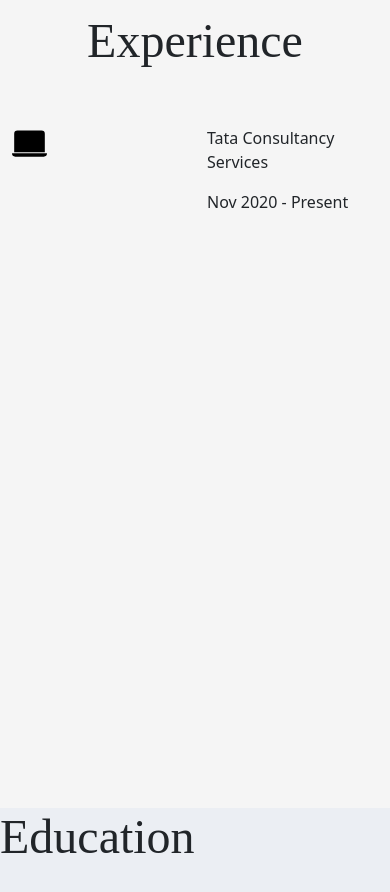
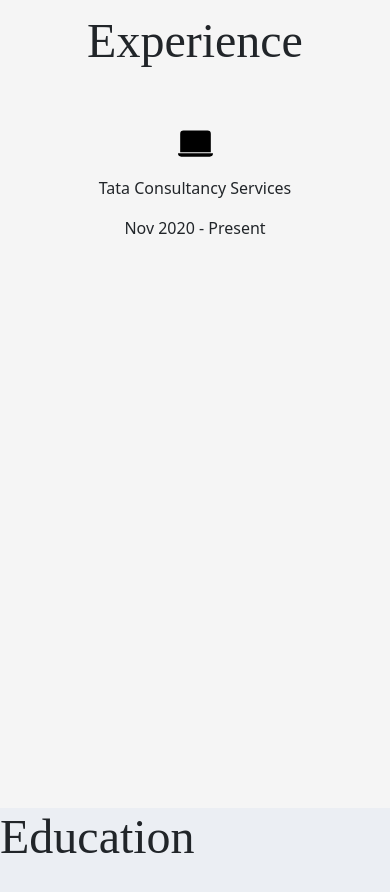
Before and after one commit to aparna-u/Portfolio.github.io, a React (Create React App) app in the folder client/: page / in a window 390 px wide. Shown: the part 1780-2672 px from the top of the page. Built offline with nearby package versions, Linux system fonts and the light colour scheme; a web font is replaced by a local one.

Commit message:
Fix experience layout issue #3
Signed-off-by: Jay Clark <jay@jayeclark.dev>

```diff
--- a/client/src/components/Experience/Experience.css
+++ b/client/src/components/Experience/Experience.css
@@ -24,6 +24,12 @@
     padding-left:0;
 }
 
+div .icon,
+div .description {
+  max-width: max-content;
+  min-width: max-content;
+}
+
 /* If the screen size is 601px wide or more, set the font-size of <div> to 80px */
 @media screen and (min-width: 601px) {
     div.example {
@@ -37,3 +43,12 @@
       font-size: 30px;
     }
   }
+
+  @media screen and (max-width: 450px) {
+    div .icon,
+    div .description {
+      min-width: 100%;
+      margin-bottom: 15px;
+      text-align: center;
+    }
+  }
--- a/client/src/components/Experience/Experience.js
+++ b/client/src/components/Experience/Experience.js
@@ -7,8 +7,8 @@ function Experience (){
         <div className="div4 pt-5">
         <h2 style={{"font-family": 'Crete Round, serif', 'font-size': '48px'}}className='text-center'>Experience</h2>
             <div className='container pt-5'>
-                <div className='row no-gutters' >
-                    <div className='col'>
+                <div className='row no-gutters justify-content-center flex-wrap' >
+                    <div className='col icon'>
                         <img
                             src={img}
                             height='35px'
@@ -16,7 +16,7 @@ function Experience (){
                         >
                         </img>
                     </div>
-                    <div className='col'>
+                    <div className='col description'>
                         <p> Tata Consultancy Services</p>
                         <p>Nov 2020 - Present</p>
                     </div>
```
